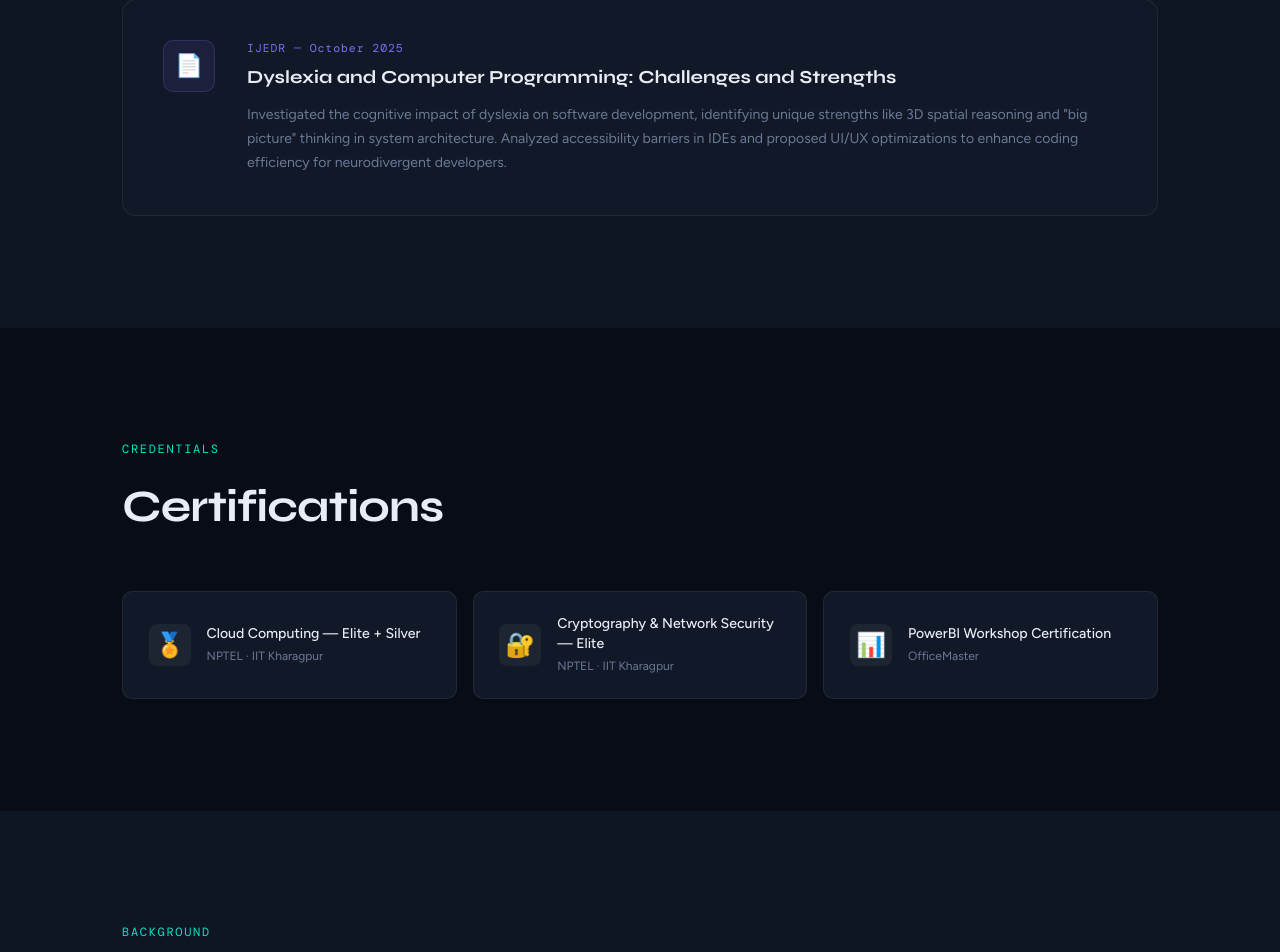
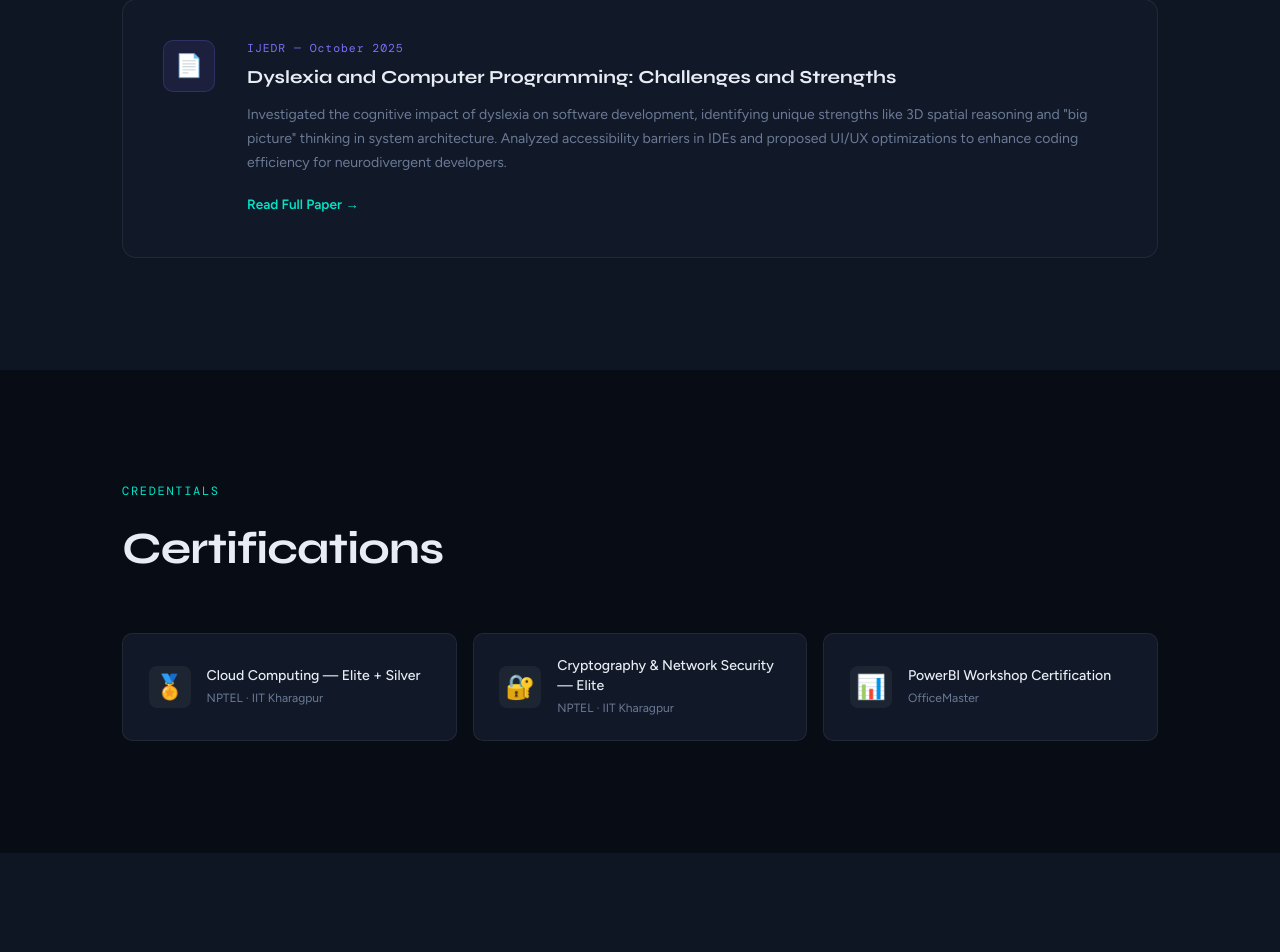
Before and after one commit to Siddhi-Suryawanshi/Siddhi-Suryawanshi.github.io, a plain HTML site: page index.html in a window 1280 px wide. Shown: the part 4118-5070 px from the top of the page. Drawn offline with nearby package versions, Linux system fonts and the light colour scheme; a web font is replaced by a local one.

Commit message:
Update index.html

```diff
--- a/index.html
+++ b/index.html
@@ -880,6 +880,7 @@
           Investigated the cognitive impact of dyslexia on software development, identifying unique strengths like 3D spatial reasoning and "big picture" thinking in system architecture.
           Analyzed accessibility barriers in IDEs and proposed UI/UX optimizations to enhance coding efficiency for neurodivergent developers.
         </div>
+        <a href="https://rjwave.org/ijedr/papers/IJEDR2504095.pdf" target="_blank" class="project-link" style="margin-top:1.2rem; display:inline-flex;">Read Full Paper →</a>
       </div>
     </div>
   </div>
```
